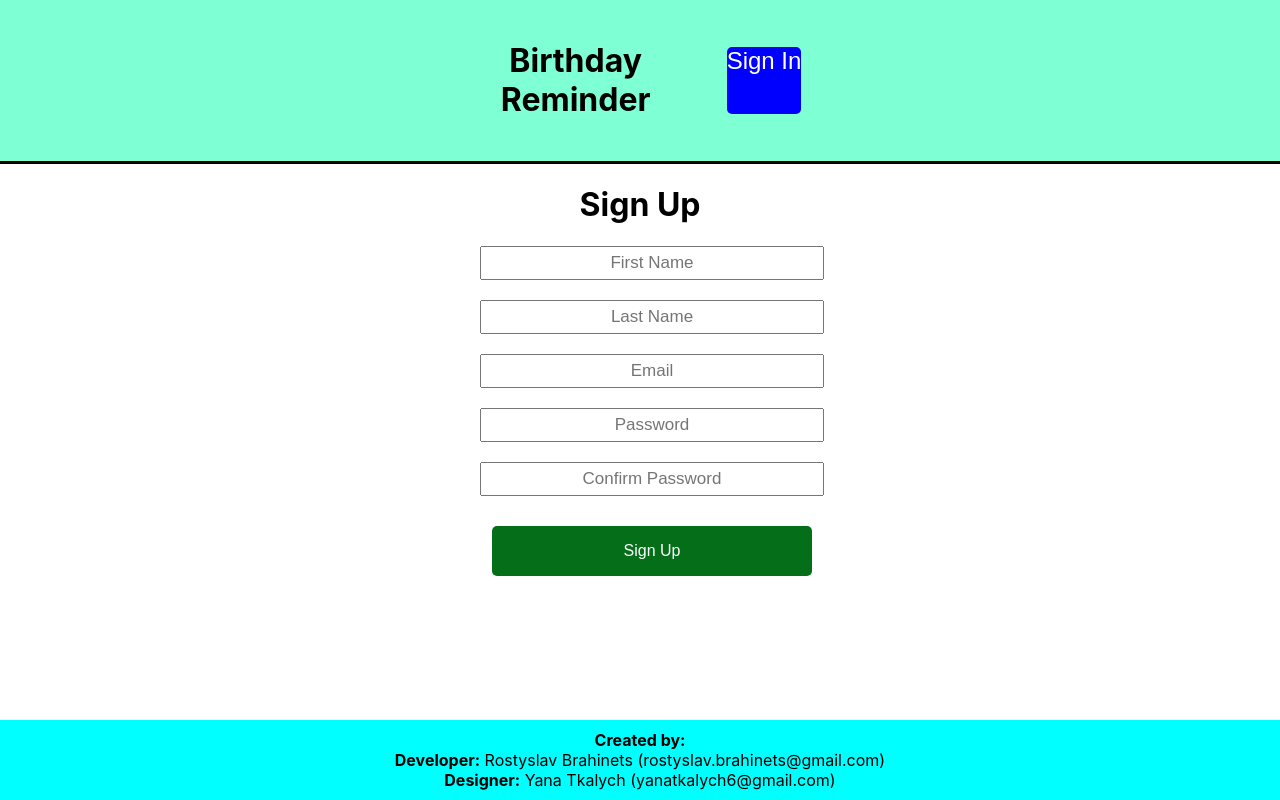
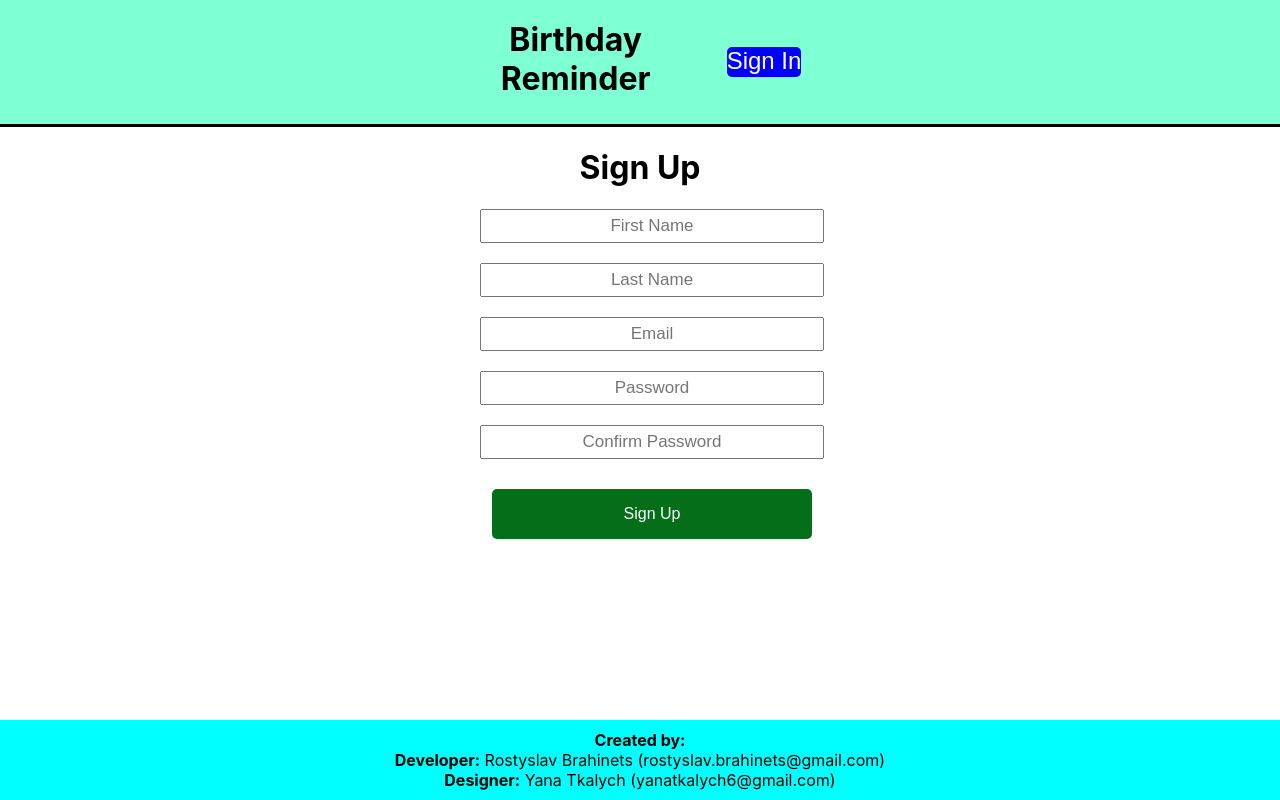
Before and after one commit to rbrahinets/birthday-reminder-frontend, a React (Create React App) app: page /birthday-reminder-frontend/sign-up in a window 1280 px wide. Built offline with nearby package versions, Linux system fonts and the light colour scheme.

Commit message:
Update styles for links

```diff
--- a/src/components/styles.css
+++ b/src/components/styles.css
@@ -37,6 +37,7 @@ button {
 .main-link {
     cursor: pointer;
     width: 20%;
+    margin: 0;
 }
 
 .link {
@@ -49,6 +50,7 @@ button {
     cursor: pointer;
     font-family: 'Plus Jakarta Sans', sans-serif;
     border-radius: 5px;
+    height: 30px;
 }
 
 footer {
```
